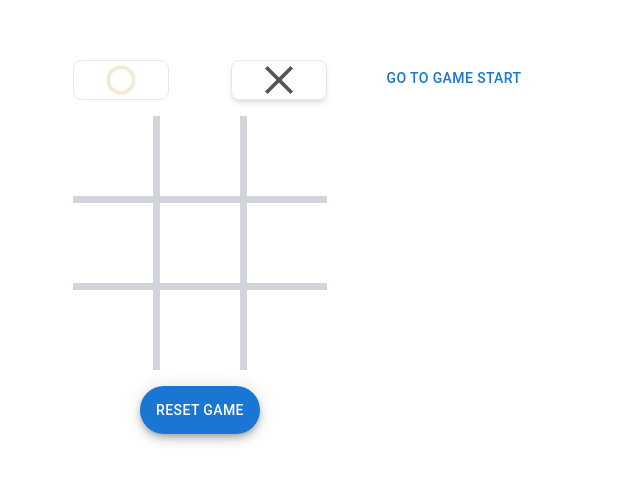
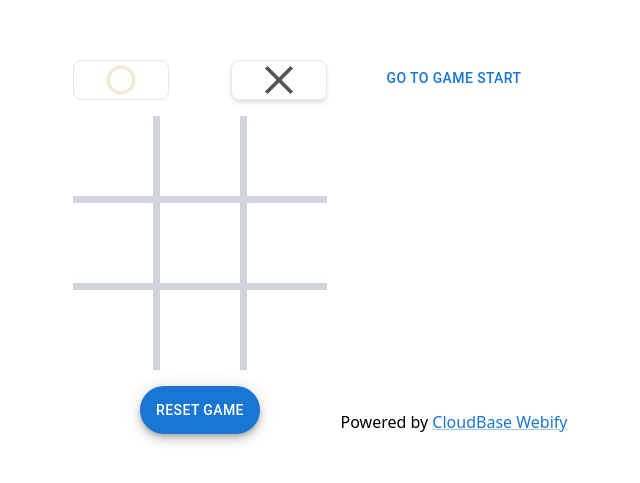
Before and after one commit to DefectingCat/tic-tac-toe, a React (Create React App) app: page / in a window 1280 px wide. Shown: the part 153-636 px from the top of the page, without its empty margins (313-953 px from the left). Built offline with nearby package versions, Linux system fonts and the light colour scheme.

Commit message:
Update Footer component

```diff
--- a/src/Game.tsx
+++ b/src/Game.tsx
@@ -5,6 +5,7 @@ import { useAppDispatch, useAppSelector } from 'app/hooks';
 import { timeTravel } from 'features/game/gameSlice';
 import { TransitionGroup } from 'react-transition-group';
 import Collapse from '@mui/material/Collapse';
+import Footer from 'components/Footer';
 
 const Game: FC = () => {
   const history = useAppSelector((state) => state.game.history);
@@ -20,7 +21,7 @@ const Game: FC = () => {
   return (
     <>
       <div className="flex h-[100vh] justify-center items-center">
-        <div className="flex-1 sm:flex-none grid grid-rows-[repeat(2,_minmax(0,_1fr))_200px] sm:grid-rows-1 sm:grid-cols-2 gap-y-4 justify-items-center">
+        <div className="flex-1 sm:flex-none grid grid-rows-[repeat(2,_minmax(0,_1fr))_200px] sm:grid-rows-1 sm:grid-cols-2 gap-y-4 sm:gap-0 justify-items-center">
           <div className="row-span-2">
             <GameBoard />
           </div>
@@ -34,6 +35,7 @@ const Game: FC = () => {
               ))}
             </TransitionGroup>
           </ul>
+          <Footer />
         </div>
       </div>
     </>
--- /dev/null
+++ b/src/components/Footer.tsx
@@ -0,0 +1,23 @@
+import { FC } from 'react';
+import { Link } from '@mui/material';
+
+const Footer: FC = () => {
+  return (
+    <>
+      <div>
+        <p>
+          Powered by{' '}
+          <Link
+            href="https://webify.cloudbase.net/"
+            target="_blank"
+            rel="noreferrer"
+          >
+            CloudBase Webify
+          </Link>
+        </p>
+      </div>
+    </>
+  );
+};
+
+export default Footer;
```
